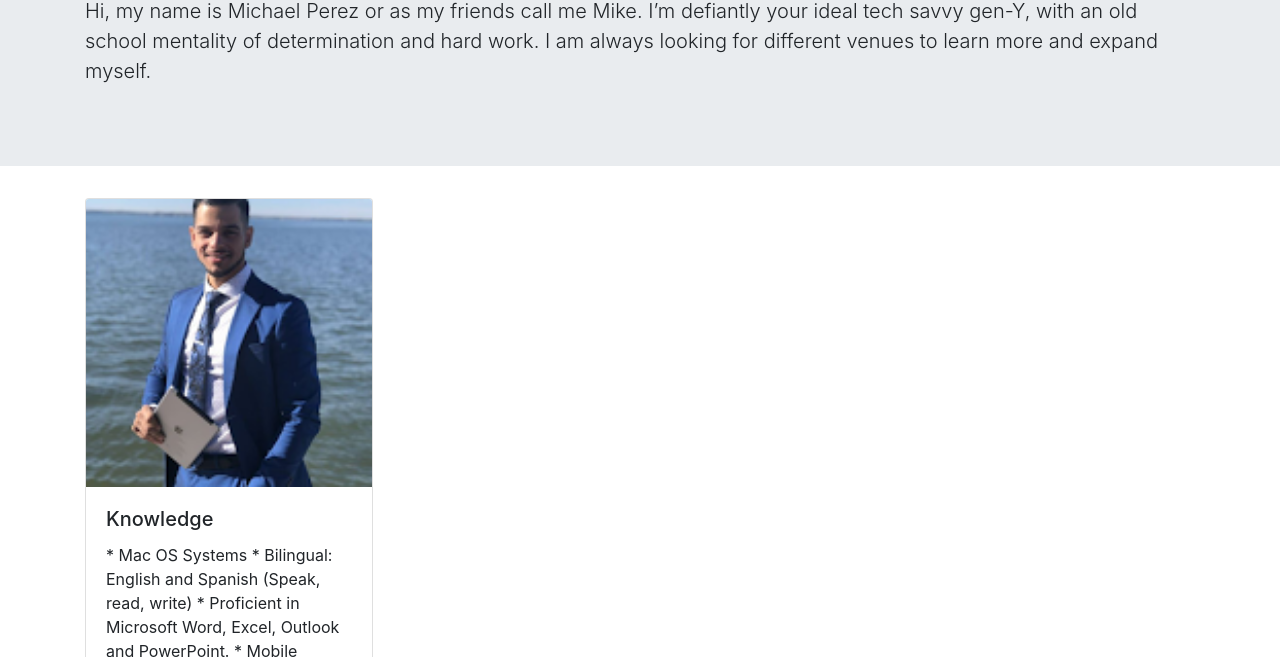
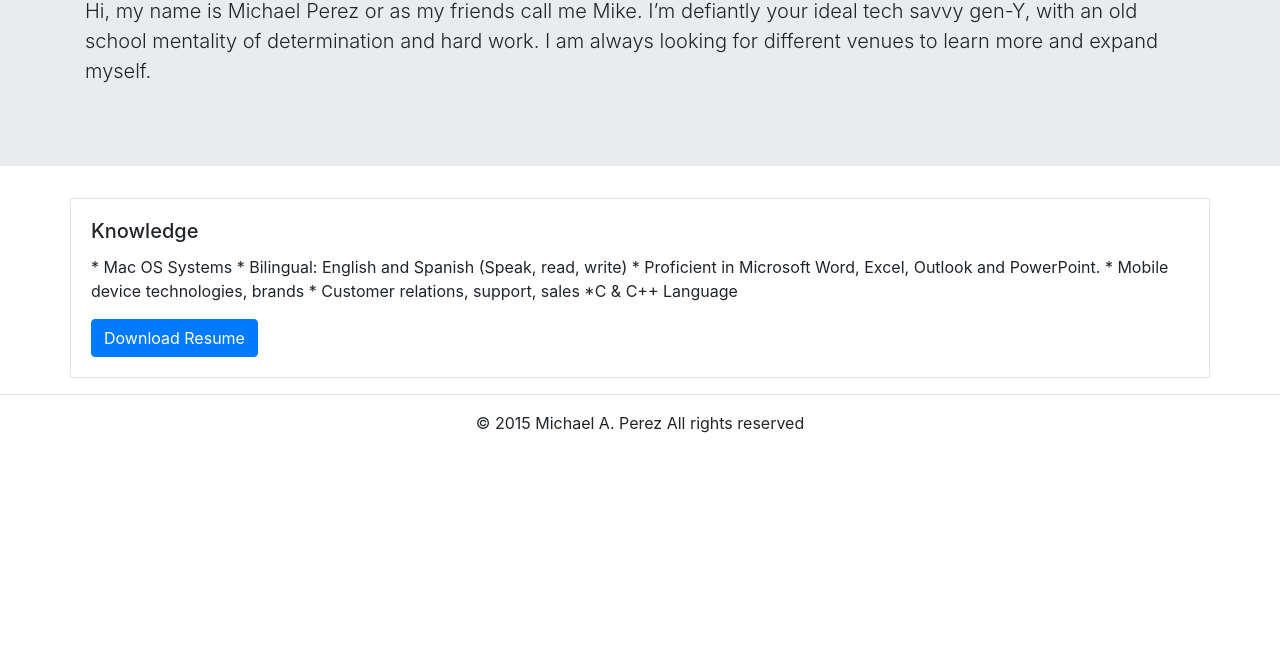
Before and after one commit to mp18red/mp18red.github.io, a plain HTML site: page index.html in a window 1280 px wide. Shown: the part 143-800 px from the top of the page. Drawn offline with nearby package versions, Linux system fonts and the light colour scheme.

Commit message:
removing photo

```diff
--- a/index.html
+++ b/index.html
@@ -21,26 +21,15 @@
 <div class="container">
   <div class="row">
 
-	<div class="col-md-12">
-		<div class="card" style="width: 18rem;">
-			<img class="card-img-top" src="profpic.PNG" alt="michael perez">
-			<div class="card-body">
-			<h5 class="card-title">Knowledge</h5>
-			<p class="card-text">*	Mac OS Systems	*	Bilingual: English and Spanish (Speak, read, write) * Proficient in Microsoft Word, Excel, Outlook and PowerPoint. *	Mobile device technologies, brands	*	Customer relations, support, sales *C & C++ Language</p>
-			<a href="Michael Perez Res.docx" class="btn btn-primary">Download Resume</a>
-		</div>
-	</div>
 
-
-
-	<!--	<div class="card">
+	     	<div class="card">
 			<div class="card-body">
 			<h5 class="card-title">Knowledge</h5>
 			<p class="card-text">*	Mac OS Systems	*	Bilingual: English and Spanish (Speak, read, write) * Proficient in Microsoft Word, Excel, Outlook and PowerPoint. *	Mobile device technologies, brands	*	Customer relations, support, sales *C & C++ Language</p>
 			<a href="Michael Perez Res.docx" class="btn btn-primary">Download Resume</a>
 			</div>
 		</div>
-		-->
+
 
 
 	</div>
```
